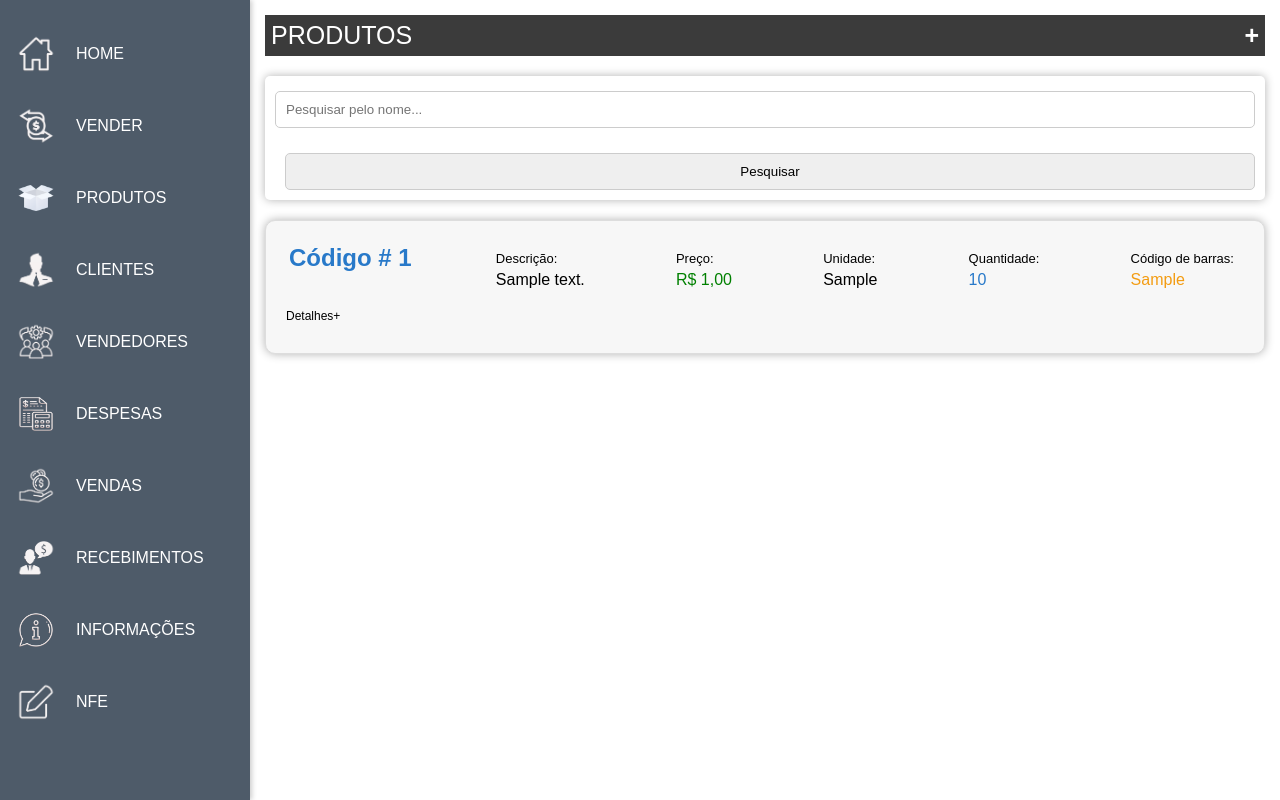
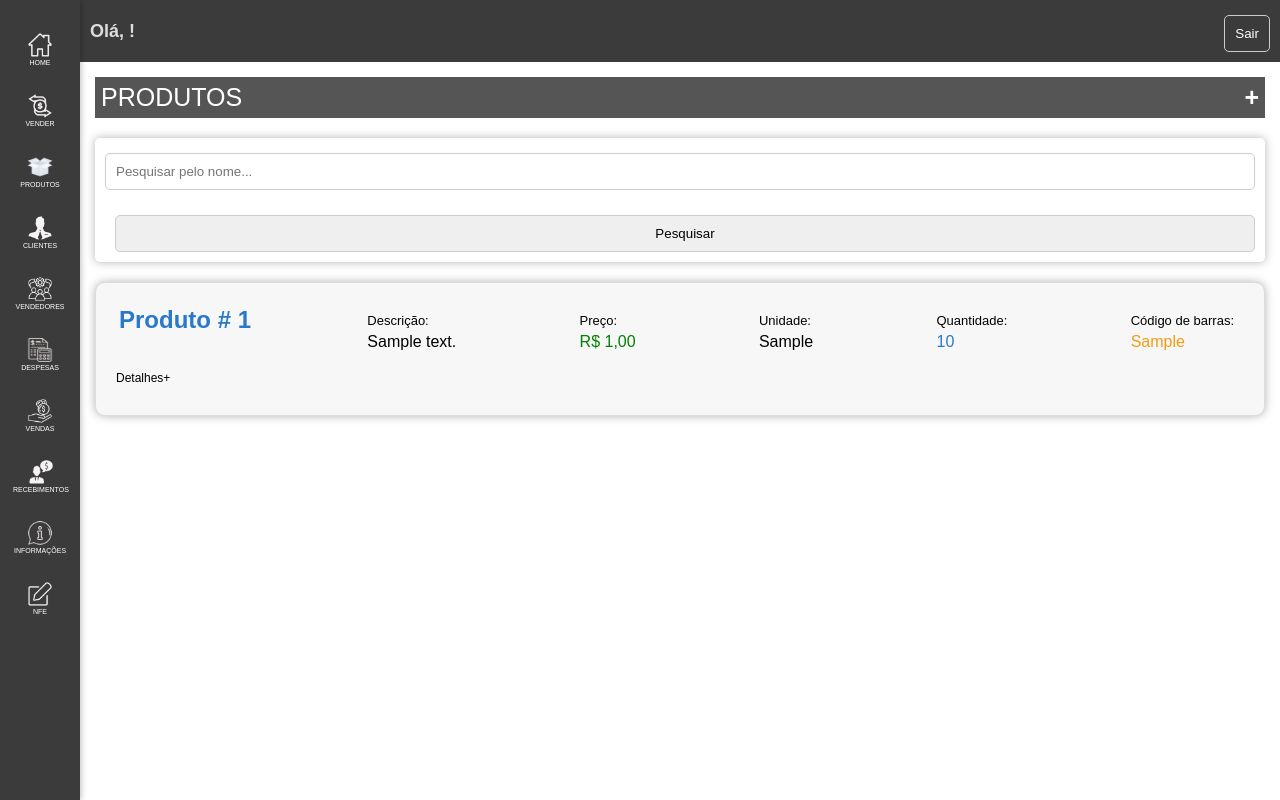
Before and after one commit to Billrenato/Vendas, a Django app: page /cadastrar_produto/ in a window 1280 px wide. Run offline with Django 5.2, Linux system fonts and the light colour scheme; tables that the repository leaves empty hold one stand-in row (values such as "Sample post"); grey boxes marked "Sample" are stand-in pictures.

Commit message:
Atualização

```diff
--- a/sistema_vendas/vendas/static/css/style.css
+++ b/sistema_vendas/vendas/static/css/style.css
@@ -17,7 +17,7 @@
 
 
     border-radius: 5px;
-    box-shadow: 0 0 10px rgba(0, 0, 0, 0.1);
+
 }
 
 label {
@@ -74,15 +75,16 @@
 
 
 .sidebar {
-    width: 250px;
+    width: 80px;
     height: 100vh;
-    background-color: #4e5b69;
+    background-color: #3b3b3b;
     position: fixed;
     left: 0;
     top: 0;
     padding-top: 18px;
     box-shadow: 2px 0 5px rgba(0, 0, 0, 0.2);
     transition: width 0.3s;
+
 }
 
 .sidebar ul {
@@ -100,17 +102,19 @@
 
 .sidebar ul li a,
 .sidebar ul li button {
+    font-size: 7px;
     text-decoration: none;
     color: white;
-    display: flex;
-    align-items: center;
-    gap: 10px;
-    padding: 8px;
+    display: grid;
+    text-align: center;
+
+    padding: 5px;
     border: none;
     background: none;
     width: 100%;
     cursor: pointer;
     transition: background 0.3s;
+
 }
 
 .sidebar ul li a:hover,
@@ -120,18 +124,47 @@
 
 
 .sidebar img.icon {
-    width: 40px;
-    height: 40px;
+    width: 28px;
+    height: 28px;
+    margin: 0 auto;
+    display: block;
 }
 
+img {
+    align-items: center;
 
+}
 
 .main-content {
-    margin-left: 250px;
+    margin-left: 80px;
     padding: 15px;
     transition: margin-left 0.3s;
 }
 
+
+.navbar-horizontal {
+    margin-left: 80px;
+    display: flex;
+    justify-content: space-between;
+    align-items: center;
+    padding: 10px;
+    background-color: #3b3b3b;
+
+  }
+
+  .nome-usuario {
+    font-size: 18px;
+    font-weight: bold;
+    color: #ddd;
+  }
+
+  .botao-sair {
+    margin-left: 20px;
+  }
+  .button_sair{
+    background-color: #3b3b3b;
+    color: #fffefe;
+  }
 
 /*   ------------------  tela de login  ------------------- */
 
@@ -162,7 +195,7 @@
 form {
     display: flex;
     flex-direction: column;
-    padding: 35px;
+
 }
 
 .button_login {
@@ -474,17 +516,21 @@
 
 
   .nav-padrao{
-    background-color: #3b3b3b;
+    background-color: #555555;
     font-size: 25px;
     color: white;
     padding: 6px;
   }
   .nav-padrao:hover{
-    background-color: #727272;
+    background-color: #a0a0a0;
   }
 
   summary {
     list-style: none;
+  }
+  summary::-webkit-details-marker {
+    content: "";
+
   }
 
 
@@ -666,12 +727,3 @@
     text-align: center;
 
 }
-
-.nome-usuario {
-    color: #fff;
-    font-size: 15px;
-
-    margin: 20;
-
-    margin-right: 20px;
-}
--- a/sistema_vendas/vendas/templates/vendas/cadastrar_produto.html
+++ b/sistema_vendas/vendas/templates/vendas/cadastrar_produto.html
@@ -36,6 +36,17 @@
         color: red;
     }
   </style>
+  <nav class="navbar-horizontal">
+    <div class="nome-usuario">
+      Olá, {{ user.username }}!
+    </div>
+    <div class="botao-sair">
+      <form action="{% url 'logout' %}" method="post">
+        {% csrf_token %}
+        <button class='button_sair' type="submit">Sair</button>
+      </form>
+    </div>
+  </nav>
     <nav class="sidebar">
         <ul>
             <li><a href="{% url 'home' %}"><img class="icon" src="{% static 'img/home.png' %}" alt=""> HOME</a></li>
@@ -123,8 +134,9 @@
             <li>
                 <div class="produto-info">
                     <div class="campo-codigo">
-                        <h2>Código # {{ produto.id }}</h2>
+                        <h2>Produto # {{ produto.id }}</h2>
                     </div>
+
                     <div class="campo">
                       <span>Descrição:</span>
                       <p>{{ produto.descricao }}</p>
```
Also changed, not shown: other parts of sistema_vendas/vendas/static/css/style.css (+29 -4 lines), sistema_vendas/vendas/templates/vendas/cadastrar_cliente.html (+13 -2 lines), sistema_vendas/vendas/templates/vendas/cadastrar_empresa.html (+17 -2 lines), sistema_vendas/vendas/templates/vendas/cadastrar_venda.html (+14 -3 lines), sistema_vendas/vendas/templates/vendas/cadastrar_vendedor.html (+11 -0 lines), sistema_vendas/vendas/templates/vendas/despesas.html (+11 -1 lines), sistema_vendas/vendas/templates/vendas/editar_cliente.html (+11 -0 lines), sistema_vendas/vendas/templates/vendas/editar_produto.html (+11 -0 lines), sistema_vendas/vendas/templates/vendas/finalizar_venda.html (+11 -0 lines), sistema_vendas/vendas/templates/vendas/home.html (+12 -6 lines), sistema_vendas/vendas/templates/vendas/resumo_vendas.html (+11 -0 lines), sistema_vendas/vendas/templates/vendas/vendas_conta_cliente.html (+11 -0 lines).
